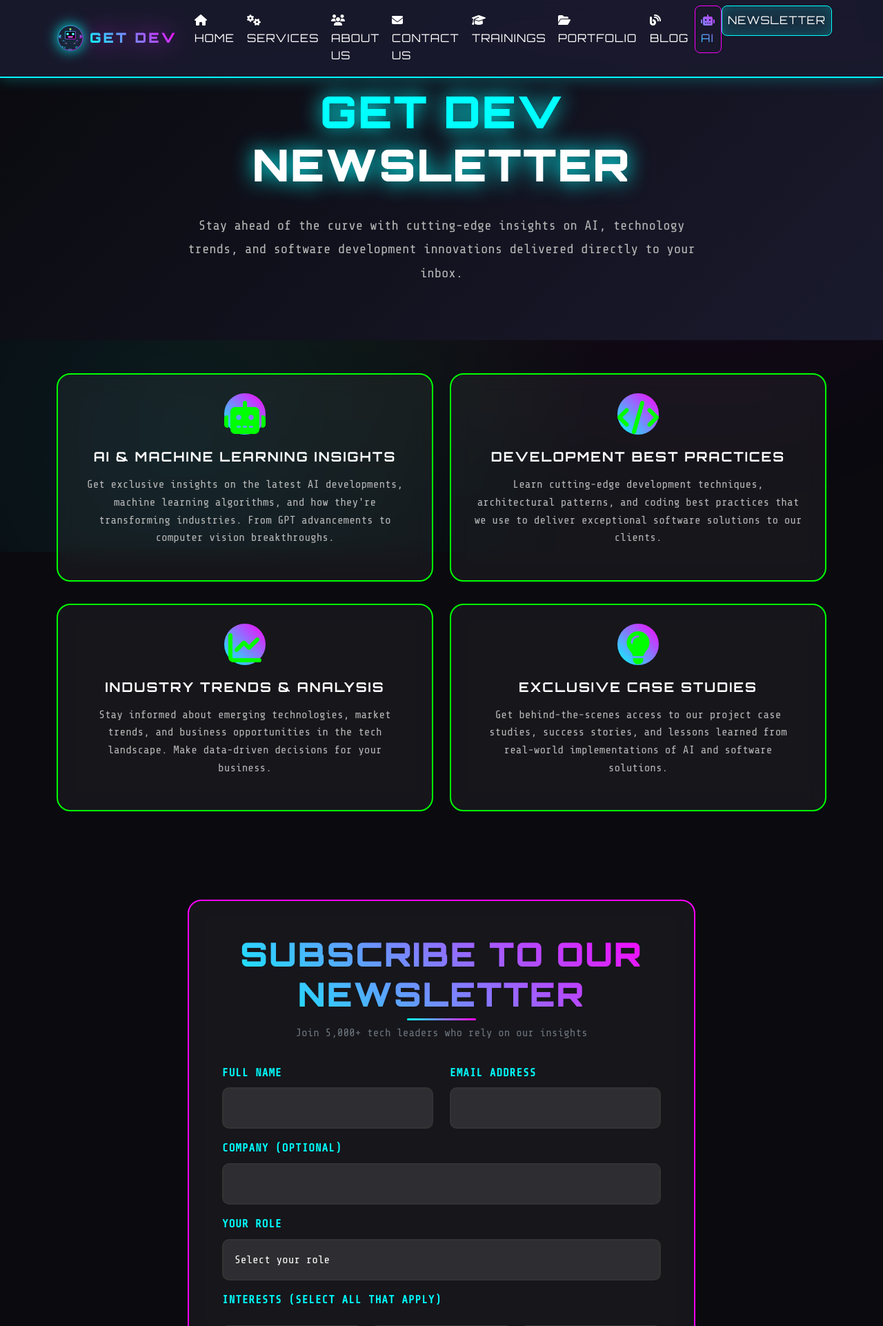
After one commit to satyam-raj404/GetDev-Retro-, a Flask app: page /newsletter in a window 1280 px wide. The commit adds this page. Shown: the top 1922 px of the page at 69% size. Run offline with Flask 3, Linux system fonts and the light colour scheme.

Commit message:
Assistant checkpoint: Create newsletter page with email subscription and homepage section
Assistant generated file changes:
- templates/newsletter.html: Create newsletter subscription page
- routes.py: Add newsletter subscription route
- templates/base.html: Add newsletter link to navigation
- templates/index.html: Add newsletter subscription section to homepage
- static/css/style.css: Add newsletter page and form styling

---

User prompt:

Create a Newsletter Page with a input box for user to enter their Email and the page shows importance of newsletter on AI and tech that the GetDev provides and add a small section in the home page for subscribing the newsletter. (on clicking subscribe the mail id of the individual should be sent on mail marking it for newsletters

Replit-Commit-Author: Assistant
Replit-Commit-Session-Id: 0c3d328c-45cc-4648-97d7-30c8dbf9b177

```diff
--- a/routes.py
+++ b/routes.py
@@ -80,6 +80,49 @@ def about():
     """About Us page with team information"""
     return render_template('about.html')
 
+@app.route('/newsletter', methods=['GET', 'POST'])
+def newsletter():
+    """Newsletter subscription page"""
+    if request.method == 'POST':
+        try:
+            name = request.form.get('name')
+            email = request.form.get('email')
+            company = request.form.get('company', 'Not specified')
+            role = request.form.get('role')
+            interests = request.form.getlist('interests')
+            interests_str = ', '.join(interests) if interests else 'None specified'
+
+            # Create email message for newsletter subscription
+            msg = Message(
+                subject=f"Newsletter Subscription: {name}",
+                recipients=[app.config.get('MAIL_DEFAULT_SENDER', 'info@getdev.com')],
+                body=f"""
+New newsletter subscription from Get Dev website:
+
+Name: {name}
+Email: {email}
+Company: {company}
+Role: {role}
+Interests: {interests_str}
+
+Please add this email to the newsletter mailing list.
+
+---
+This is an automated message from the Get Dev newsletter subscription form.
+                """
+            )
+
+            # Send email
+            mail.send(msg)
+            flash('Thank you for subscribing! Welcome to the Get Dev newsletter community.', 'success')
+            return redirect(url_for('newsletter'))
+
+        except Exception as e:
+            logging.error(f"Error processing newsletter subscription: {str(e)}")
+            flash('Sorry, there was an error processing your subscription. Please try again later.', 'error')
+
+    return render_template('newsletter.html')
+
 @app.errorhandler(404)
 def not_found(error):
     """Custom 404 error page"""
--- a/static/css/style.css
+++ b/static/css/style.css
@@ -2004,6 +2004,126 @@ body::before {
     border-top-left-radius: 0;
     border-bottom-left-radius: 0;
     border-left: none;
+}
+
+/* Newsletter Page Styles */
+.newsletter-hero {
+    background: var(--gradient-secondary);
+    position: relative;
+}
+
+.newsletter-value {
+    background: var(--bg-primary);
+}
+
+.value-card {
+    background: rgba(255, 255, 255, 0.05);
+    border: 1px solid var(--border-color);
+    border-radius: 15px;
+    padding: 2rem;
+    height: 100%;
+    transition: all 0.3s ease;
+    backdrop-filter: blur(10px);
+}
+
+.value-card:hover {
+    transform: translateY(-5px);
+    border-color: var(--accent-cyan);
+    box-shadow: 0 10px 30px rgba(0, 255, 255, 0.2);
+}
+
+.value-icon {
+    width: 60px;
+    height: 60px;
+    border-radius: 50%;
+    background: var(--gradient-primary);
+    display: flex;
+    align-items: center;
+    justify-content: center;
+    margin-bottom: 1.5rem;
+    font-size: 1.5rem;
+    color: var(--text-primary);
+}
+
+.newsletter-form-card {
+    background: rgba(255, 255, 255, 0.05);
+    border: 2px solid var(--accent-pink);
+    border-radius: 20px;
+    padding: 3rem;
+    backdrop-filter: blur(15px);
+}
+
+.interest-checkboxes {
+    display: grid;
+    grid-template-columns: repeat(auto-fit, minmax(200px, 1fr));
+    gap: 0.8rem;
+    margin-top: 1rem;
+}
+
+.form-check {
+    background: rgba(255, 255, 255, 0.03);
+    border: 1px solid var(--border-color);
+    border-radius: 8px;
+    padding: 0.8rem 1rem;
+    transition: all 0.3s ease;
+}
+
+.form-check:hover {
+    border-color: var(--accent-cyan);
+    background: rgba(0, 255, 255, 0.05);
+}
+
+.form-check-input:checked {
+    background-color: var(--accent-cyan);
+    border-color: var(--accent-cyan);
+}
+
+.benefit-item {
+    padding: 2rem 1rem;
+}
+
+.benefit-icon {
+    width: 80px;
+    height: 80px;
+    border-radius: 50%;
+    background: var(--gradient-primary);
+    display: flex;
+    align-items: center;
+    justify-content: center;
+    margin: 0 auto 1.5rem;
+    font-size: 2rem;
+    color: var(--text-primary);
+}
+
+/* Homepage Newsletter Section */
+.homepage-newsletter {
+    background: var(--bg-secondary);
+    position: relative;
+}
+
+.newsletter-content .benefit-point {
+    display: flex;
+    align-items: center;
+    margin-bottom: 0.8rem;
+    font-size: 1.1rem;
+}
+
+.newsletter-form-container {
+    background: rgba(255, 255, 255, 0.05);
+    border: 1px solid var(--border-color);
+    border-radius: 15px;
+    padding: 2rem;
+    backdrop-filter: blur(10px);
+}
+
+.newsletter-quick-form .retro-input {
+    margin-bottom: 0;
+}
+
+.newsletter-quick-form .btn-retro:hover {
+    transform: translateY(-2px);
+    box-shadow: 0 5px 20px rgba(0, 255, 255, 0.3);
+}
 }
 
 /* Pagination */
--- a/templates/base.html
+++ b/templates/base.html
@@ -71,6 +71,9 @@
                             <i class="fas fa-robot"></i> AI
                         </a>
                     </li>
+                    <li class="nav-item">
+                        <a class="nav-link retro-link" href="{{ url_for('newsletter') }}">Newsletter</a>
+                    </li>
                 </ul>
             </div>
         </div>
@@ -116,6 +119,7 @@
                         <li><a href="{{ url_for('ai') }}">AI Solutions</a></li>
                         <li><a href="{{ url_for('blog') }}">Blog</a></li>
                         <li><a href="{{ url_for('trainings') }}">Training Programs</a></li>
+                        <li><a href="{{ url_for('newsletter') }}">Newsletter</a></li>
                     </ul>
                 </div>
                 <div class="col-lg-4 mb-4">
--- /dev/null
+++ b/templates/newsletter.html
@@ -0,0 +1,271 @@
+
+{% extends "base.html" %}
+
+{% block title %}Newsletter - Get Dev{% endblock %}
+
+{% block content %}
+<!-- Newsletter Hero -->
+<section class="newsletter-hero py-5">
+    <div class="container">
+        <div class="row justify-content-center text-center">
+            <div class="col-lg-8">
+                <h1 class="hero-title mb-4">
+                    <span class="text-cyan">Get Dev</span> Newsletter
+                </h1>
+                <p class="hero-description">
+                    Stay ahead of the curve with cutting-edge insights on AI, technology trends,
+                    and software development innovations delivered directly to your inbox.
+                </p>
+            </div>
+        </div>
+    </div>
+</section>
+
+<!-- Newsletter Value Proposition -->
+<section class="newsletter-value py-5">
+    <div class="container">
+        <div class="row">
+            <div class="col-lg-6 mb-4">
+                <div class="value-card">
+                    <div class="value-icon">
+                        <i class="fas fa-robot"></i>
+                    </div>
+                    <h4>AI & Machine Learning Insights</h4>
+                    <p>Get exclusive insights on the latest AI developments, machine learning algorithms, and how they're transforming industries. From GPT advancements to computer vision breakthroughs.</p>
+                </div>
+            </div>
+            <div class="col-lg-6 mb-4">
+                <div class="value-card">
+                    <div class="value-icon">
+                        <i class="fas fa-code"></i>
+                    </div>
+                    <h4>Development Best Practices</h4>
+                    <p>Learn cutting-edge development techniques, architectural patterns, and coding best practices that we use to deliver exceptional software solutions to our clients.</p>
+                </div>
+            </div>
+            <div class="col-lg-6 mb-4">
+                <div class="value-card">
+                    <div class="value-icon">
+                        <i class="fas fa-chart-line"></i>
+                    </div>
+                    <h4>Industry Trends & Analysis</h4>
+                    <p>Stay informed about emerging technologies, market trends, and business opportunities in the tech landscape. Make data-driven decisions for your business.</p>
+                </div>
+            </div>
+            <div class="col-lg-6 mb-4">
+                <div class="value-card">
+                    <div class="value-icon">
+                        <i class="fas fa-lightbulb"></i>
+                    </div>
+                    <h4>Exclusive Case Studies</h4>
+                    <p>Get behind-the-scenes access to our project case studies, success stories, and lessons learned from real-world implementations of AI and software solutions.</p>
+                </div>
+            </div>
+        </div>
+    </div>
+</section>
+
+<!-- Newsletter Subscription Form -->
+<section class="newsletter-form-section py-5">
+    <div class="container">
+        <div class="row justify-content-center">
+            <div class="col-lg-8">
+                <div class="newsletter-form-card">
+                    <div class="form-header text-center mb-4">
+                        <h3 class="section-title">Subscribe to Our Newsletter</h3>
+                        <p class="text-secondary">Join 5,000+ tech leaders who rely on our insights</p>
+                    </div>
+
+                    <!-- Flash Messages -->
+                    {% with messages = get_flashed_messages(with_categories=true) %}
+                        {% if messages %}
+                            {% for category, message in messages %}
+                                <div class="alert alert-{{ 'success' if category == 'success' else 'danger' }} alert-dismissible fade show" role="alert">
+                                    {{ message }}
+                                    <button type="button" class="btn-close" data-bs-dismiss="alert"></button>
+                                </div>
+                            {% endfor %}
+                        {% endif %}
+                    {% endwith %}
+
+                    <form method="POST" class="newsletter-subscription-form">
+                        <div class="row">
+                            <div class="col-md-6 mb-3">
+                                <label for="name" class="form-label">Full Name</label>
+                                <input type="text" class="form-control retro-input" id="name" name="name" required>
+                            </div>
+                            <div class="col-md-6 mb-3">
+                                <label for="email" class="form-label">Email Address</label>
+                                <input type="email" class="form-control retro-input" id="email" name="email" required>
+                            </div>
+                        </div>
+                        <div class="mb-3">
+                            <label for="company" class="form-label">Company (Optional)</label>
+                            <input type="text" class="form-control retro-input" id="company" name="company">
+                        </div>
+                        <div class="mb-3">
+                            <label for="role" class="form-label">Your Role</label>
+                            <select class="form-control retro-input" id="role" name="role" required>
+                                <option value="">Select your role</option>
+                                <option value="CEO/Founder">CEO/Founder</option>
+                                <option value="CTO/Tech Lead">CTO/Tech Lead</option>
+                                <option value="Developer">Developer</option>
+                                <option value="Product Manager">Product Manager</option>
+                                <option value="Business Owner">Business Owner</option>
+                                <option value="Student">Student</option>
+                                <option value="Other">Other</option>
+                            </select>
+                        </div>
+                        <div class="mb-4">
+                            <label class="form-label">Interests (Select all that apply)</label>
+                            <div class="interest-checkboxes">
+                                <div class="form-check">
+                                    <input class="form-check-input" type="checkbox" value="AI/ML" id="interest-ai" name="interests">
+                                    <label class="form-check-label" for="interest-ai">AI & Machine Learning</label>
+                                </div>
+                                <div class="form-check">
+                                    <input class="form-check-input" type="checkbox" value="Web Development" id="interest-web" name="interests">
+                                    <label class="form-check-label" for="interest-web">Web Development</label>
+                                </div>
+                                <div class="form-check">
+                                    <input class="form-check-input" type="checkbox" value="Mobile Apps" id="interest-mobile" name="interests">
+                                    <label class="form-check-label" for="interest-mobile">Mobile Applications</label>
+                                </div>
+                                <div class="form-check">
+                                    <input class="form-check-input" type="checkbox" value="Cybersecurity" id="interest-security" name="interests">
+                                    <label class="form-check-label" for="interest-security">Cybersecurity</label>
+                                </div>
+                                <div class="form-check">
+                                    <input class="form-check-input" type="checkbox" value="Business Strategy" id="interest-business" name="interests">
+                                    <label class="form-check-label" for="interest-business">Business Strategy</label>
+                                </div>
+                            </div>
+                        </div>
+                        <div class="text-center">
+                            <button type="submit" class="btn btn-retro btn-lg">
+                                <i class="fas fa-envelope"></i> Subscribe Now
+                            </button>
+                        </div>
+                        <p class="small text-center mt-3 text-muted">
+                            <i class="fas fa-shield-alt"></i> We respect your privacy. Unsubscribe anytime.
+                        </p>
+                    </form>
+                </div>
+            </div>
+        </div>
+    </div>
+</section>
+
+<!-- Newsletter Benefits -->
+<section class="newsletter-benefits py-5 bg-dark-alt">
+    <div class="container">
+        <div class="section-header text-center mb-5">
+            <h2 class="section-title">What You'll Get</h2>
+            <p class="section-subtitle">Exclusive content delivered weekly</p>
+        </div>
+        <div class="row">
+            <div class="col-lg-4 mb-4">
+                <div class="benefit-item text-center">
+                    <div class="benefit-icon">
+                        <i class="fas fa-calendar-week"></i>
+                    </div>
+                    <h5>Weekly Tech Digest</h5>
+                    <p>Curated selection of the most important tech news, AI breakthroughs, and industry developments.</p>
+                </div>
+            </div>
+            <div class="col-lg-4 mb-4">
+                <div class="benefit-item text-center">
+                    <div class="benefit-icon">
+                        <i class="fas fa-tools"></i>
+                    </div>
+                    <h5>Tool Recommendations</h5>
+                    <p>Discover the latest development tools, AI platforms, and software solutions that can boost your productivity.</p>
+                </div>
+            </div>
+            <div class="col-lg-4 mb-4">
+                <div class="benefit-item text-center">
+                    <div class="benefit-icon">
+                        <i class="fas fa-graduation-cap"></i>
+                    </div>
+                    <h5>Learning Resources</h5>
+                    <p>Access to exclusive tutorials, whitepapers, and educational content to advance your technical skills.</p>
+                </div>
+            </div>
+        </div>
+    </div>
+</section>
+
+<!-- Social Proof -->
+<section class="newsletter-social-proof py-5">
+    <div class="container">
+        <div class="section-header text-center mb-5">
+            <h2 class="section-title">Trusted by Industry Leaders</h2>
+        </div>
+        <div class="row">
+            <div class="col-lg-4 mb-4">
+                <div class="testimonial-card">
+                    <div class="testimonial-content">
+                        <p>"Get Dev's newsletter is my go-to source for staying updated on AI trends. The insights are actionable and always relevant."</p>
+                    </div>
+                    <div class="testimonial-author">
+                        <h6>Alex Thompson</h6>
+                        <span>CTO, InnovateTech</span>
+                    </div>
+                </div>
+            </div>
+            <div class="col-lg-4 mb-4">
+                <div class="testimonial-card">
+                    <div class="testimonial-content">
+                        <p>"The technical depth and practical examples in their newsletter have helped our team implement better development practices."</p>
+                    </div>
+                    <div class="testimonial-author">
+                        <h6>Maria Garcia</h6>
+                        <span>Lead Developer, CodeCraft</span>
+                    </div>
+                </div>
+            </div>
+            <div class="col-lg-4 mb-4">
+                <div class="testimonial-card">
+                    <div class="testimonial-content">
+                        <p>"I've discovered several game-changing tools through their recommendations. It's become essential reading for our engineering team."</p>
+                    </div>
+                    <div class="testimonial-author">
+                        <h6>David Kim</h6>
+                        <span>VP Engineering, TechFlow</span>
+                    </div>
+                </div>
+            </div>
+        </div>
+    </div>
+</section>
+{% endblock %}
+
+{% block extra_scripts %}
+<script>
+    // Form enhancement
+    document.addEventListener('DOMContentLoaded', function() {
+        const form = document.querySelector('.newsletter-subscription-form');
+        const inputs = form.querySelectorAll('.retro-input');
+
+        // Add focus effects
+        inputs.forEach(input => {
+            input.addEventListener('focus', function() {
+                this.style.borderColor = '#00ffff';
+                this.style.boxShadow = '0 0 20px rgba(0, 255, 255, 0.3)';
+            });
+
+            input.addEventListener('blur', function() {
+                this.style.borderColor = '#333333';
+                this.style.boxShadow = 'none';
+            });
+        });
+
+        // Form submission animation
+        form.addEventListener('submit', function(e) {
+            const submitBtn = form.querySelector('button[type="submit"]');
+            submitBtn.innerHTML = '<i class="fas fa-spinner fa-spin"></i> Subscribing...';
+            submitBtn.disabled = true;
+        });
+    });
+</script>
+{% endblock %}
```
Also changed, not shown: templates/index.html (+61 -0 lines).
